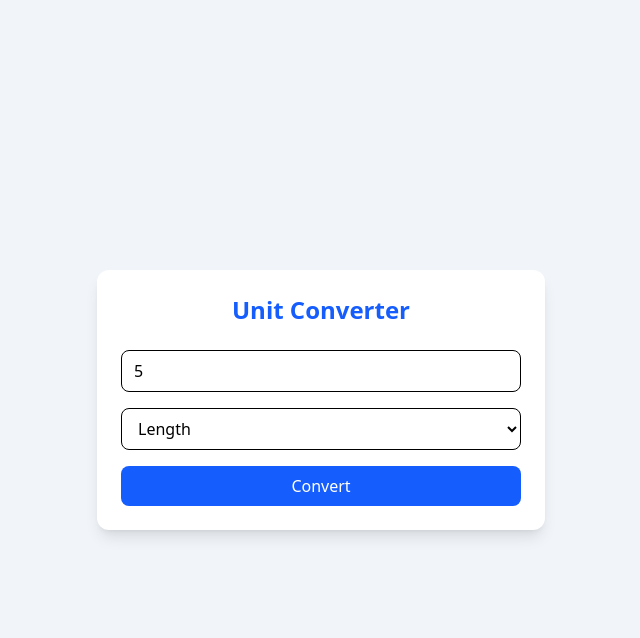
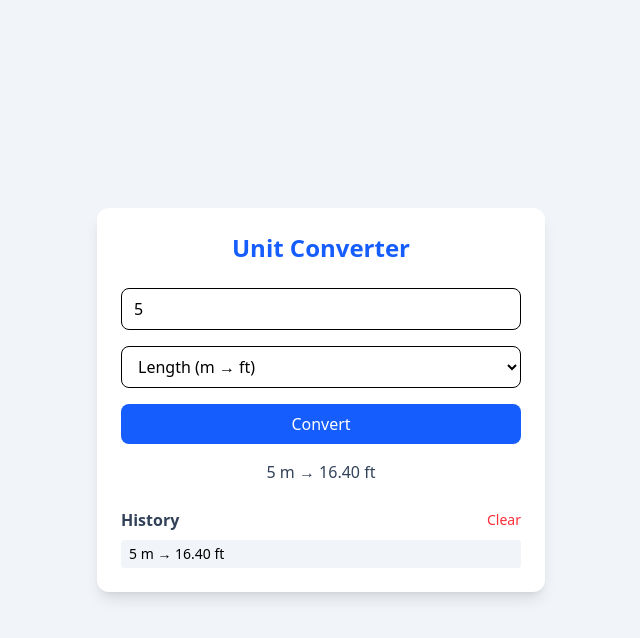
Before and after one commit to AmayaMihindusiri/Unit-Converter-Application, a React (Vite) app: page / in a window 1280 px wide. Both pictures are taken after typing "5" into the empty fields and a click on the button "Convert". Shown: the top 638 px of the page, without its empty margins (319-959 px from the left). Built offline with nearby package versions, Linux system fonts and the light colour scheme.

Commit message:
feat: add realtime conversion history using localStorage

```diff
--- a/src/App.jsx
+++ b/src/App.jsx
@@ -1,31 +1,129 @@
-import { useState } from 'react'
 import reactLogo from './assets/react.svg'
 import viteLogo from '/vite.svg'
 
+import { useEffect, useState } from "react";
+
 function App() {
+  const [value, setValue] = useState("");
+  const [type, setType] = useState("length");
+  const [result, setResult] = useState("");
+  const [history, setHistory] = useState([]);
+
+  // Load history on app start
+  useEffect(() => {
+    const storedHistory = JSON.parse(localStorage.getItem("conversionHistory"));
+    if (storedHistory) {
+      setHistory(storedHistory);
+    }
+  }, []);
+
+  const convert = () => {
+    const num = parseFloat(value);
+    if (isNaN(num)) {
+      setResult("Invalid input");
+      return;
+    }
+
+    let output = "";
+
+    if (type === "length") {
+      output = `${num} m → ${(num * 3.28084).toFixed(2)} ft`;
+    } else if (type === "weight") {
+      output = `${num} kg → ${(num * 2.20462).toFixed(2)} lb`;
+    } else if (type === "temperature") {
+      output = `${num} °C → ${((num * 9) / 5 + 32).toFixed(2)} °F`;
+    }
+
+    const newEntry = {
+      id: Date.now(),
+      type,
+      output,
+    };
+
+    const updatedHistory = [newEntry, ...history];
+
+    setResult(output);
+    setHistory(updatedHistory);
+    localStorage.setItem(
+      "conversionHistory",
+      JSON.stringify(updatedHistory)
+    );
+  };
+
+  const clearHistory = () => {
+    localStorage.removeItem("conversionHistory");
+    setHistory([]);
+  };
+
   return (
     <div className="min-h-screen bg-slate-100 flex items-center justify-center px-4">
-      <div className="w-full max-w-md bg-white rounded-xl shadow-lg p-6">
-        <h1 className="text-2xl font-bold text-center text-blue-600 mb-6">
+      <div className="w-full max-w-md bg-white rounded-xl shadow-lg p-6 space-y-6">
+        <h1 className="text-2xl font-bold text-center text-blue-600">
           Unit Converter
         </h1>
 
+        {/* Converter */}
         <div className="space-y-4">
           <input
             type="number"
+            value={value}
+            onChange={(e) => setValue(e.target.value)}
             placeholder="Enter value"
             className="w-full border rounded-lg px-3 py-2 focus:outline-none focus:ring-2 focus:ring-blue-500"
           />
 
-          <select className="w-full border rounded-lg px-3 py-2">
-            <option>Length</option>
-            <option>Weight</option>
-            <option>Temperature</option>
+          <select
+            value={type}
+            onChange={(e) => setType(e.target.value)}
+            className="w-full border rounded-lg px-3 py-2"
+          >
+            <option value="length">Length (m → ft)</option>
+            <option value="weight">Weight (kg → lb)</option>
+            <option value="temperature">Temperature (°C → °F)</option>
           </select>
 
-          <button className="w-full bg-blue-600 text-white py-2 rounded-lg hover:bg-blue-700 transition">
+          <button
+            onClick={convert}
+            className="w-full bg-blue-600 text-white py-2 rounded-lg hover:bg-blue-700 transition"
+          >
             Convert
           </button>
+
+          {result && (
+            <div className="text-center font-medium text-slate-700">
+              {result}
+            </div>
+          )}
+        </div>
+
+        {/* History */}
+        <div>
+          <div className="flex justify-between items-center mb-2">
+            <h2 className="font-semibold text-slate-700">History</h2>
+            {history.length > 0 && (
+              <button
+                onClick={clearHistory}
+                className="text-sm text-red-500 hover:underline"
+              >
+                Clear
+              </button>
+            )}
+          </div>
+
+          {history.length === 0 ? (
+            <p className="text-sm text-slate-400">No conversions yet</p>
+          ) : (
+            <ul className="space-y-2 max-h-40 overflow-y-auto">
+              {history.map((item) => (
+                <li
+                  key={item.id}
+                  className="text-sm bg-slate-100 rounded px-2 py-1"
+                >
+                  {item.output}
+                </li>
+              ))}
+            </ul>
+          )}
         </div>
       </div>
     </div>
```
